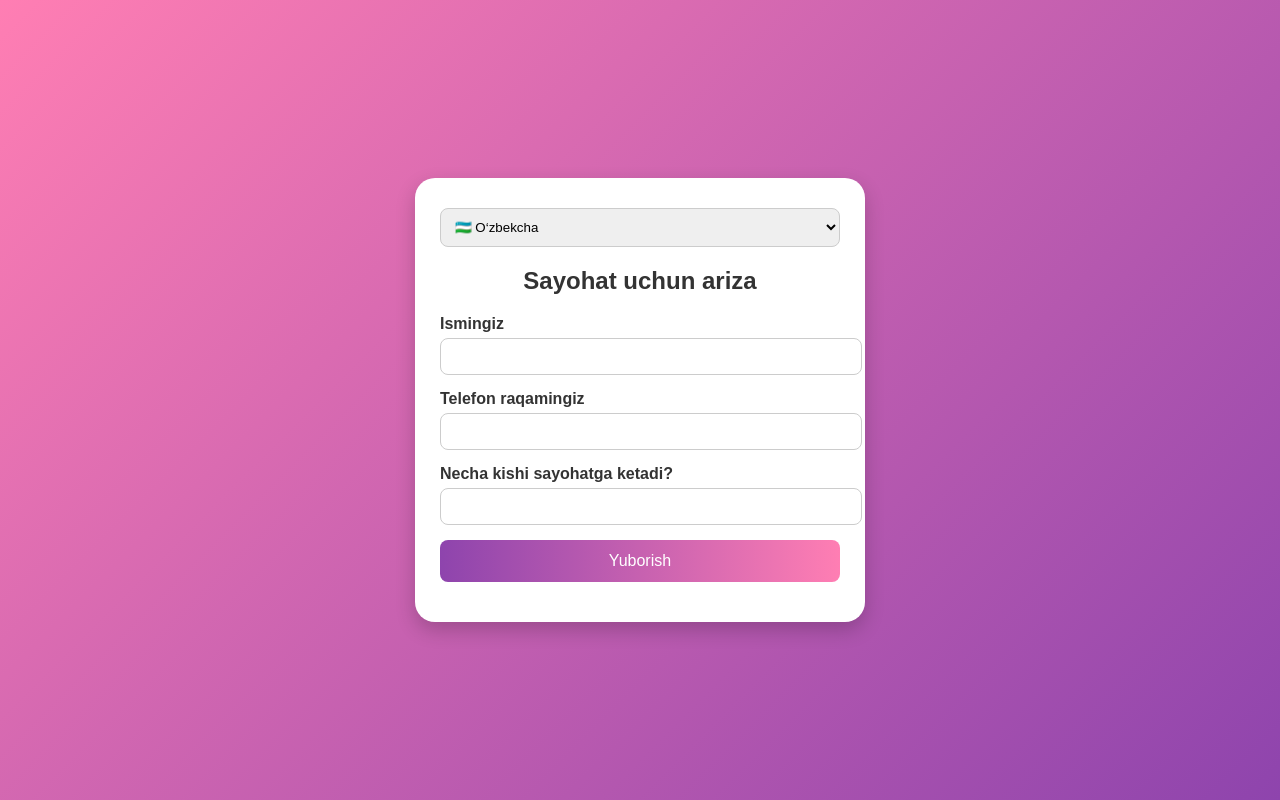
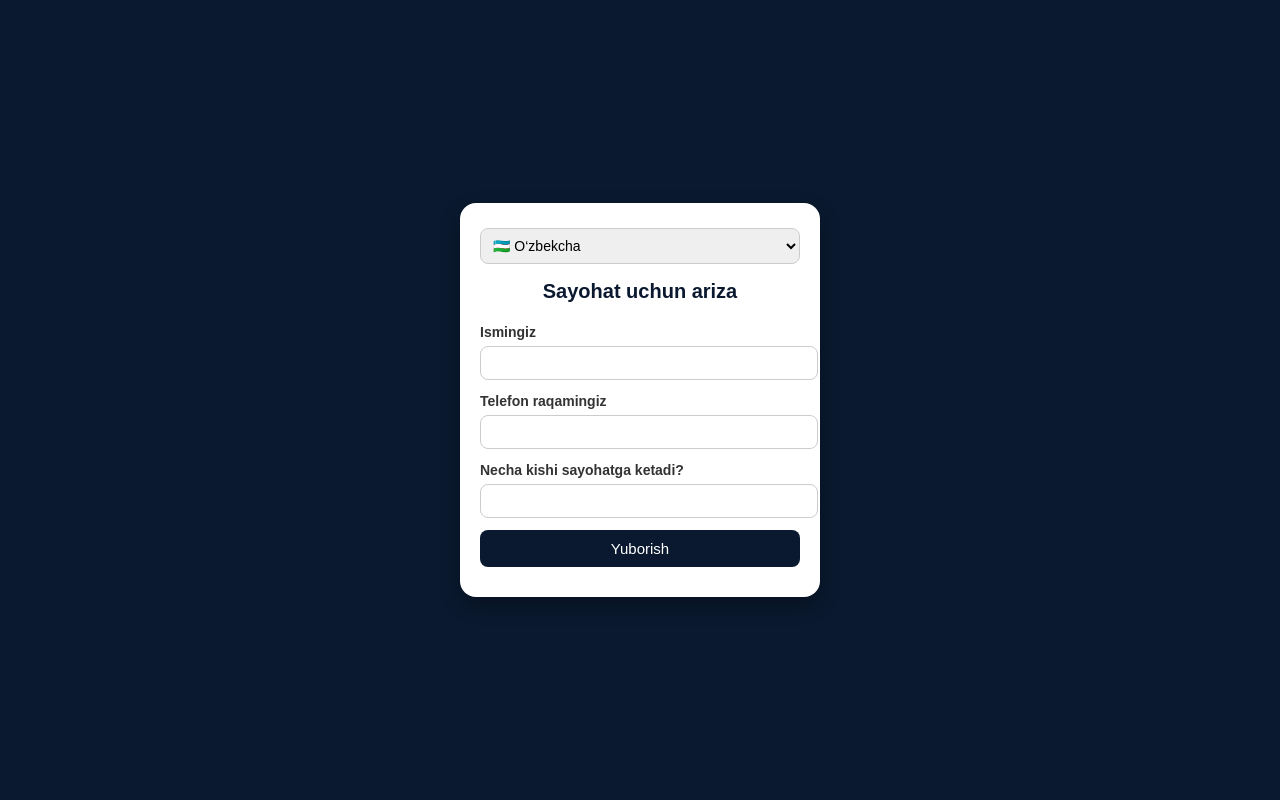
Before and after one commit to blacktaler1/shaxzod-forms, a plain HTML site: page index.html in a window 1280 px wide. Drawn offline with Linux system fonts and the light colour scheme.

Commit message:
cors error fixed and redesigned

```diff
--- a/index.html
+++ b/index.html
@@ -1,6 +1,5 @@
 <!DOCTYPE html>
 <html lang="uz">
-
 <head>
   <meta charset="UTF-8" />
   <meta name="viewport" content="width=device-width, initial-scale=1.0" />
@@ -8,7 +7,7 @@
   <style>
     body {
       font-family: 'Poppins', sans-serif;
-            background: linear-gradient(135deg, #ff7eb3, #8e44ad);
+      background-color: #0a192f; /* toq ko‘k fon */
       min-height: 100vh;
       display: flex;
       justify-content: center;
@@ -18,64 +17,67 @@
 
     .container {
       background: white;
-            padding: 25px;
-            border-radius: 20px;
-            box-shadow: 0 8px 20px rgba(0, 0, 0, 0.2);
-            width: 90%;
-            max-width: 400px;
+      padding: 20px;
+      border-radius: 16px;
+      box-shadow: 0 8px 20px rgba(0, 0, 0, 0.3);
+      width: 85%;
+      max-width: 320px; /* kichikroq forma */
     }
 
     h2 {
       text-align: center;
-            color: #333;
+      color: #0a192f;
+      font-size: 20px;
+      margin-bottom: 20px;
     }
 
     .form-group {
-            margin-bottom: 15px;
+      margin-bottom: 12px;
     }
 
     label {
-            font-weight: bold;
+      font-weight: 600;
       color: #333;
+      font-size: 14px;
     }
 
-        input,
-        select {
+    input, select {
       width: 100%;
-            padding: 10px;
+      padding: 8px;
       border: 1px solid #ccc;
       border-radius: 8px;
       margin-top: 5px;
+      font-size: 14px;
     }
 
     button {
       width: 100%;
-            background: linear-gradient(90deg, #8e44ad, #ff7eb3);
+      background: #0a192f; /* toq ko‘k tugma */
       color: white;
-            padding: 12px;
+      padding: 10px;
       border: none;
       border-radius: 8px;
-            font-size: 16px;
+      font-size: 15px;
       cursor: pointer;
       transition: 0.3s;
     }
 
     button:hover {
-            opacity: 0.9;
+      background-color: #112d5e;
     }
 
     .lang-select {
-            margin-bottom: 20px;
+      margin-bottom: 15px;
     }
 
     .message {
       text-align: center;
-            margin-top: 15px;
+      margin-top: 10px;
       font-weight: bold;
+      font-size: 14px;
     }
   </style>
 </head>
-
 <body>
   <div class="container">
     <div class="lang-select">
@@ -153,22 +155,22 @@
         return;
       }
 
+      message.style.color = "#0a192f";
+      message.textContent = lang === "uz" ? "Yuborilmoqda..." : "Отправляется...";
+
       try {
         const res = await fetch(scriptURL, {
           method: "POST",
+          mode: "no-cors",
+          headers: { "Content-Type": "application/json" },
           body: JSON.stringify({ name, phone, people }),
-                    headers: { "Content-Type": "application/json" },
         });
 
-                if (res.ok) {
         message.style.color = "green";
         message.textContent = translations[lang].success;
         document.getElementById("name").value = "";
         document.getElementById("phone").value = "";
         document.getElementById("people").value = "";
-                } else {
-                    throw new Error("Request failed");
-                }
       } catch (e) {
         message.style.color = "red";
         message.textContent = translations[lang].error;
@@ -176,5 +178,4 @@
     }
   </script>
 </body>
-
 </html>
```
Lines whose indentation alone changed are shown as unchanged.
